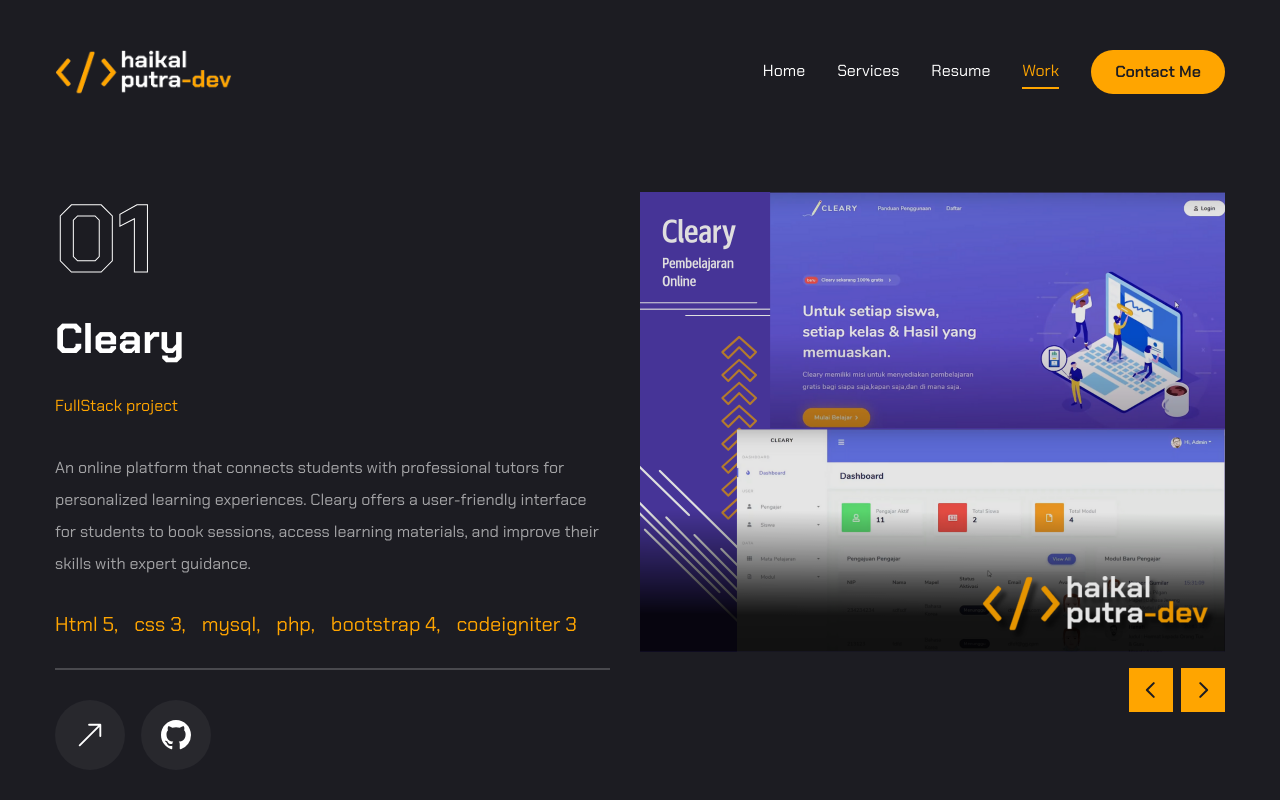
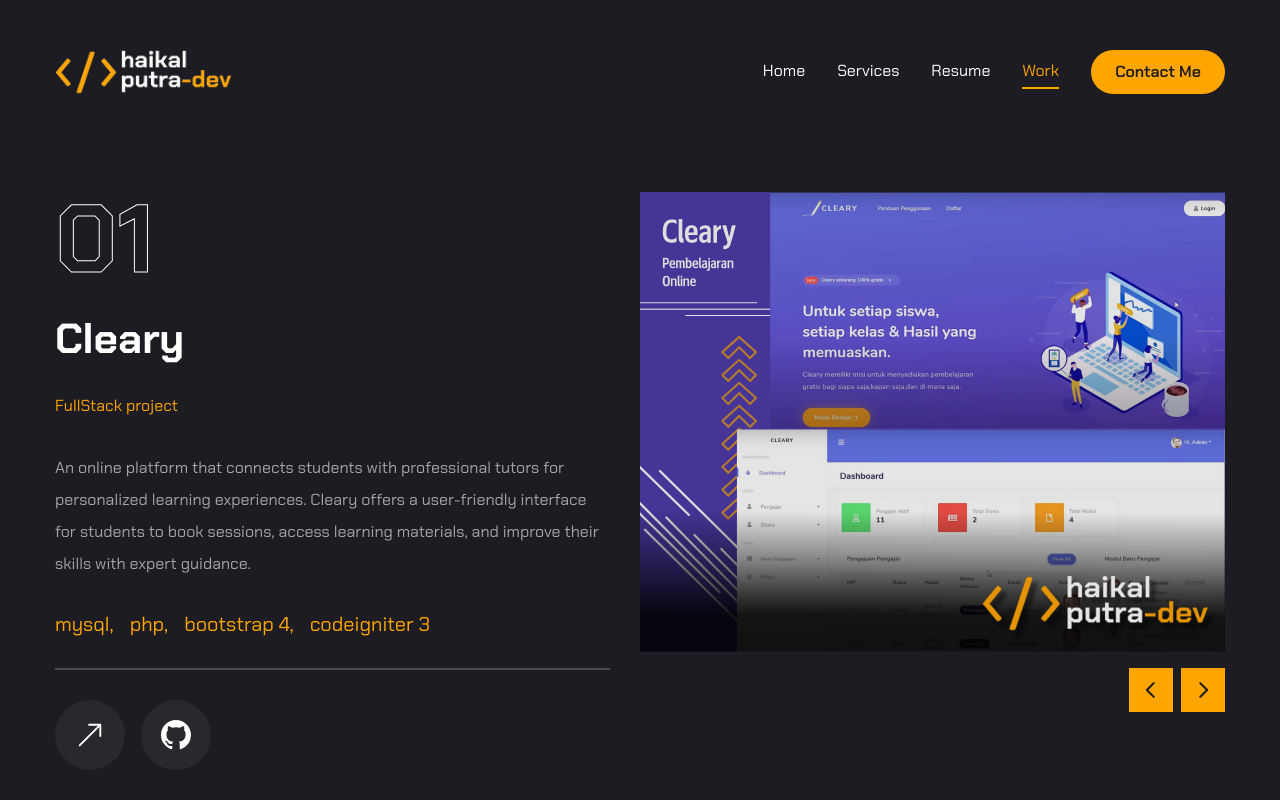
Before and after one commit to haikalputra-dev/my-portfolio, a Next.js app: page /work in a window 1280 px wide. Built offline with nearby package versions, Linux system fonts and the light colour scheme.

Commit message:
fix display bug

```diff
--- a/app/work/page.jsx
+++ b/app/work/page.jsx
@@ -28,8 +28,6 @@ const projects = [
     description:
       "An online platform that connects students with professional tutors for personalized learning experiences. Cleary offers a user-friendly interface for students to book sessions, access learning materials, and improve their skills with expert guidance.",
     stack: [
-      { name: "Html 5" },
-      { name: "css 3" },
       { name: "mysql" },
       { name: "php" },
       { name: "bootstrap 4" },
@@ -47,8 +45,6 @@ const projects = [
     description:
       "A public-facing school information website that provides details about the school's profile, gallery, teachers, achievements, student admissions (PPDB), and extracurricular activities. It serves as a comprehensive platform for parents, students, and the public to stay informed about the school.",
     stack: [
-      { name: "Html 5" },
-      { name: "css 3" },
       { name: "mysql" },
       { name: "php" },
       { name: "bootstrap 4" },
@@ -87,8 +83,6 @@ const projects = [
     description:
       "An online garage rental platform integrated with IoT-based smart-garage technology. WheelHouse allows users to rent garages, with features like RFID-based entry and real-time temperature monitoring, enhancing both security and convenience.",
     stack: [
-      { name: "Html 5" },
-      { name: "css" },
       { name: "mysql" },
       { name: "php" },
       { name: "bootstrap 5" },
@@ -106,8 +100,6 @@ const projects = [
     description:
       "A comprehensive cafe management platform designed to handle user accounts, product categories, inventory, customer orders, and billing processes. The system also features integrated reporting capabilities using JasperReports, providing detailed insights into sales, orders, and financial performance.",
     stack: [
-      { name: "Html 5" },
-      { name: "css" },
       { name: "mysql" },
       { name: "javascript" },
       { name: "angular 14" },
```
